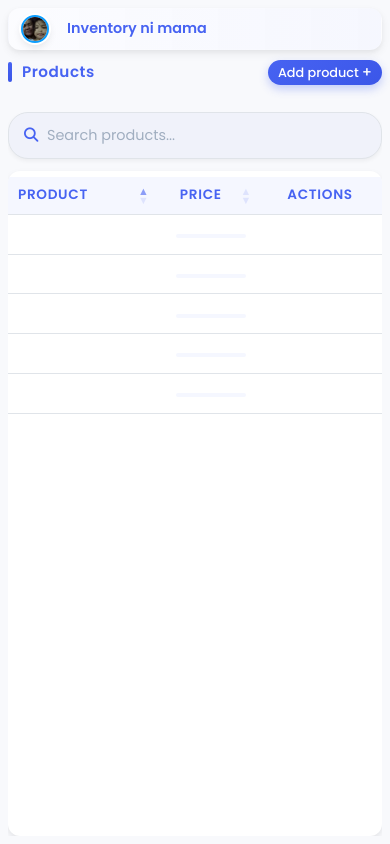
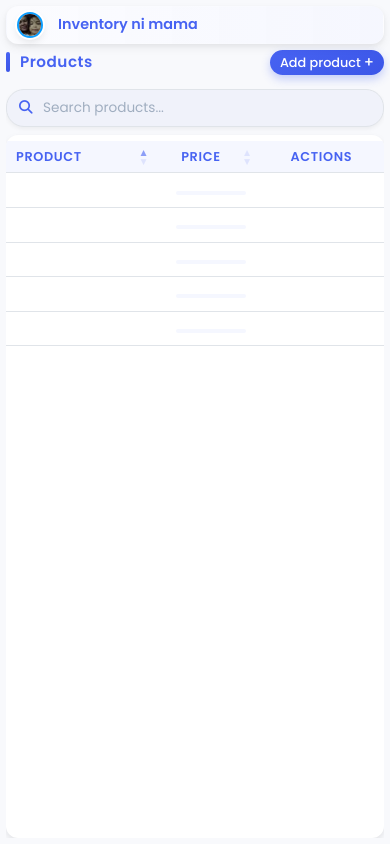
Before and after one commit to john-expo/basic_inventory_app, a Django app: page / in a window 390 px wide. Run offline with Django 4.2, Linux system fonts and the light colour scheme; lists and menus that the app fills with data are empty; some libraries are stand-ins or nearby versions.

Commit message:
partial fix

```diff
--- a/static/css/inventory.css
+++ b/static/css/inventory.css
@@ -109,7 +109,7 @@ body {
 .container {
   max-width: 1100px;
   margin: 0 auto;
-  padding: 15px;
+  padding: 12px; /* Reduced from 15px */
   height: 100vh;
   display: flex;
   flex-direction: column;
@@ -120,22 +120,22 @@ body {
 
 /* Header Styles */
 .header {
-  margin-bottom: 15px;
+  margin-bottom: 10px; /* Reduced from 15px */
 }
 
 .top-bar {
   display: flex;
   align-items: center;
-  gap: 18px;
+  gap: 15px; /* Reduced from 18px */
   background-color: #ffffff;
   background-image: linear-gradient(to right, rgba(71, 99, 242, 0.02), rgba(71, 99, 242, 0.05));
   border-radius: var(--card-radius);
   box-shadow: var(--card-shadow);
   border: var(--card-border);
-  padding: 10px 20px;
+  padding: 8px 16px; /* Reduced from 10px 20px */
   transition: transform var(--transition-medium) ease, box-shadow var(--transition-medium) ease;
   position: relative;
-  margin-bottom: 10px;
+  margin-bottom: 8px; /* Reduced from 10px */
   z-index: 15;
 }
 
@@ -268,7 +268,7 @@ body {
   display: flex;
   justify-content: space-between;
   align-items: center;
-  margin-bottom: 12px;
+  margin-bottom: 8px;
   position: relative;
 }
 
@@ -299,8 +299,8 @@ body {
   background: linear-gradient(145deg, var(--primary), var(--primary-hover));
   color: white;
   border: none;
-  border-radius: 20px;
-  padding: 8px 14px;
+  border-radius: 18px;
+  padding: 6px 12px;
   display: flex;
   align-items: center;
   justify-content: center;
@@ -308,7 +308,7 @@ body {
   transition: all 0.2s ease;
   outline: none;
   box-shadow: 0 4px 10px rgba(71, 99, 242, 0.3);
-  font-size: 0.9rem;
+  font-size: 0.85rem;
   font-weight: 500;
   position: relative;
   overflow: hidden;
@@ -385,6 +385,7 @@ body {
   display: flex;
   flex-direction: column;
   min-height: 0; /* Ensures proper flex behavior in Safari */
+  margin-top: -4px; /* Reduce space between controls and content */
 }
 
 .content-container {
@@ -398,7 +399,7 @@ body {
 /* Search */
 .search-wrapper {
   position: relative;
-  margin-bottom: 12px;
+  margin-bottom: 8px;
   width: 100%;
 }
 
@@ -409,7 +410,7 @@ body {
   width: 100%;
   background-color: #f0f2fa;
   border: 1px solid var(--border);
-  border-radius: 20px;
+  border-radius: 18px;
   overflow: hidden;
   transition: all 0.2s ease;
   box-shadow: 0 2px 4px rgba(0, 0, 0, 0.05);
@@ -422,20 +423,20 @@ body {
 
 .search-icon {
   position: absolute;
-  left: 15px;
+  left: 12px;
   color: var(--primary);
-  font-size: 0.9rem;
+  font-size: 0.85rem;
   z-index: 2;
 }
 
 #productSearch {
   flex: 1;
   width: 100%;
-  padding: 14px 40px 14px 40px;
+  padding: 10px 36px 10px 36px;
   border: none;
   outline: none;
   background-color: transparent;
-  font-size: 0.95rem;
+  font-size: 0.9rem;
   color: #333;
 }
 
@@ -445,18 +446,18 @@ body {
 
 .search-clear {
   position: absolute;
-  right: 15px;
+  right: 12px;
   background: none;
   border: none;
   color: #a0aec0;
   cursor: pointer;
-  font-size: 0.9rem;
+  font-size: 0.85rem;
   padding: 0;
   display: flex;
   align-items: center;
   justify-content: center;
-  width: 26px;
-  height: 26px;
+  width: 24px;
+  height: 24px;
   border-radius: 50%;
   transition: all 0.2s ease;
 }
@@ -476,7 +477,7 @@ body {
   min-height: 0; /* Ensures proper flex behavior in Safari */
   display: flex;
   flex-direction: column;
-  height: calc(100vh - 230px); /* Ensure table takes up available height */
+  height: calc(100vh - 210px); /* Adjusted height for more compact layout */
 }
 
 .table {
@@ -512,7 +513,7 @@ body {
   background-color: #f5f7ff;
   color: var(--primary);
   font-weight: 600;
-  padding: 14px 16px;
+  padding: 12px 16px;
   border-bottom: 1px solid var(--border);
   text-transform: uppercase;
   font-size: 0.8rem;
@@ -534,7 +535,7 @@ body {
 }
 
 .table td {
-  padding: 14px 16px;
+  padding: 10px 16px;
   border-bottom: 1px solid var(--border);
   vertical-align: middle;
 }
@@ -595,27 +596,28 @@ body {
 /* Alerts */
 .alert {
   border-radius: var(--card-radius);
-  padding: 12px 16px;
-  margin-bottom: 12px;
+  padding: 10px 14px; /* Slightly reduced padding */
+  margin-bottom: 8px; /* Reduced from 12px */
 }
 
 /* Responsive adjustments */
 @media (max-width: 768px) {
   .container {
-    padding: 10px;
+    padding: 8px; /* Reduced from 10px */
   }
 
   .table-responsive {
-    height: calc(100vh - 200px); /* Adjust for smaller header on mobile */
+    height: calc(100vh - 180px); /* Adjusted from 200px */
   }
 
   .top-bar {
-    padding: 8px 15px;
+    padding: 6px 12px; /* Reduced from 8px 15px */
+    margin-bottom: 8px; /* Added margin-bottom */
   }
 
   .app-logo {
-    height: 32px;
-    width: 32px;
+    height: 30px; /* Reduced from 32px */
+    width: 30px; /* Reduced from 32px */
   }
 
   .title-text {
@@ -648,8 +650,8 @@ body {
   /* Ensure text doesn't overflow in mobile view */
   .table thead th,
   .table tbody td {
-    font-size: 0.9rem;
-    padding: 10px 8px;
+    font-size: 0.85rem; /* Reduced from 0.9rem */
+    padding: 8px 8px; /* Reduced from 10px 8px */
   }
 
   /* Add more padding to first column on mobile */
@@ -683,25 +685,26 @@ body {
 
 @media (max-width: 576px) {
   .container {
-    padding: 8px;
+    padding: 6px; /* Reduced from 8px */
   }
 
   .table-responsive {
-    height: calc(100vh - 180px); /* Even smaller for tiny screens */
+    height: calc(100vh - 170px); /* Adjusted from 180px */
   }
 
   .top-bar {
-    padding: 6px 12px;
+    padding: 5px 10px; /* Reduced from 6px 12px */
+    margin-bottom: 6px; /* Added margin-bottom */
   }
 
   .app-logo {
-    height: 28px;
-    width: 28px;
+    height: 26px; /* Reduced from 28px */
+    width: 26px; /* Reduced from 28px */
   }
 
   .main-controls {
     padding: 0;
-    gap: 0.5rem;
+    gap: 0.4rem; /* Reduced from 0.5rem */
   }
 
   .title-text {
@@ -738,8 +741,8 @@ body {
   /* Further reduce padding and font sizes */
   .table thead th,
   .table tbody td {
-    padding: 8px 6px;
-    font-size: 0.85rem;
+    padding: 6px 6px; /* Reduced from 8px 6px */
+    font-size: 0.8rem; /* Reduced from 0.85rem */
   }
 
   /* Improve product name text overflow handling */
@@ -771,9 +774,10 @@ body {
     padding: 5px;
   }
 
+  /* More compact search input */
   #productSearch {
-    padding: 12px 38px 12px 38px;
-    font-size: 0.9rem;
+    padding: 8px 36px 8px 36px; /* Reduced from 12px 38px 12px 38px */
+    font-size: 0.85rem; /* Reduced from 0.9rem */
   }
 
   /* More compact price display */
--- a/static/js/inventory.js
+++ b/static/js/inventory.js
@@ -710,8 +710,8 @@ function adjustTableForScreenSize() {
         table.column(2).width('35%');
 
         // Adjust row padding for small screens
-        $('#inventoryTable tbody tr td').css('padding', '8px 6px');
-        $('#inventoryTable thead th').css('padding', '8px 6px');
+        $('#inventoryTable tbody tr td').css('padding', '6px 6px');
+        $('#inventoryTable thead th').css('padding', '6px 6px');
         $('#inventoryTable td:first-child, #inventoryTable th:first-child').css('padding-left', '10px');
         $('#inventoryTable td:last-child, #inventoryTable th:last-child').css('padding-right', '10px');
 
@@ -739,8 +739,8 @@ function adjustTableForScreenSize() {
         table.column(2).width('30%');
 
         // Adjust row padding for medium screens
-        $('#inventoryTable tbody tr td').css('padding', '10px 8px');
-        $('#inventoryTable thead th').css('padding', '10px 8px');
+        $('#inventoryTable tbody tr td').css('padding', '8px 8px');
+        $('#inventoryTable thead th').css('padding', '8px 8px');
         $('#inventoryTable td:first-child, #inventoryTable th:first-child').css('padding-left', '12px');
         $('#inventoryTable td:last-child, #inventoryTable th:last-child').css('padding-right', '12px');
 
@@ -766,9 +766,9 @@ function adjustTableForScreenSize() {
         table.column(1).width('25%');
         table.column(2).width('15%');
 
-        // Restore default padding
-        $('#inventoryTable tbody tr td').css('padding', '14px 16px');
-        $('#inventoryTable thead th').css('padding', '14px 16px');
+        // Restore default padding (now more compact)
+        $('#inventoryTable tbody tr td').css('padding', '10px 16px');
+        $('#inventoryTable thead th').css('padding', '12px 16px');
         $('#inventoryTable td:first-child, #inventoryTable th:first-child').css('padding-left', '16px');
         $('#inventoryTable td:last-child, #inventoryTable th:last-child').css('padding-right', '16px');
 
```
